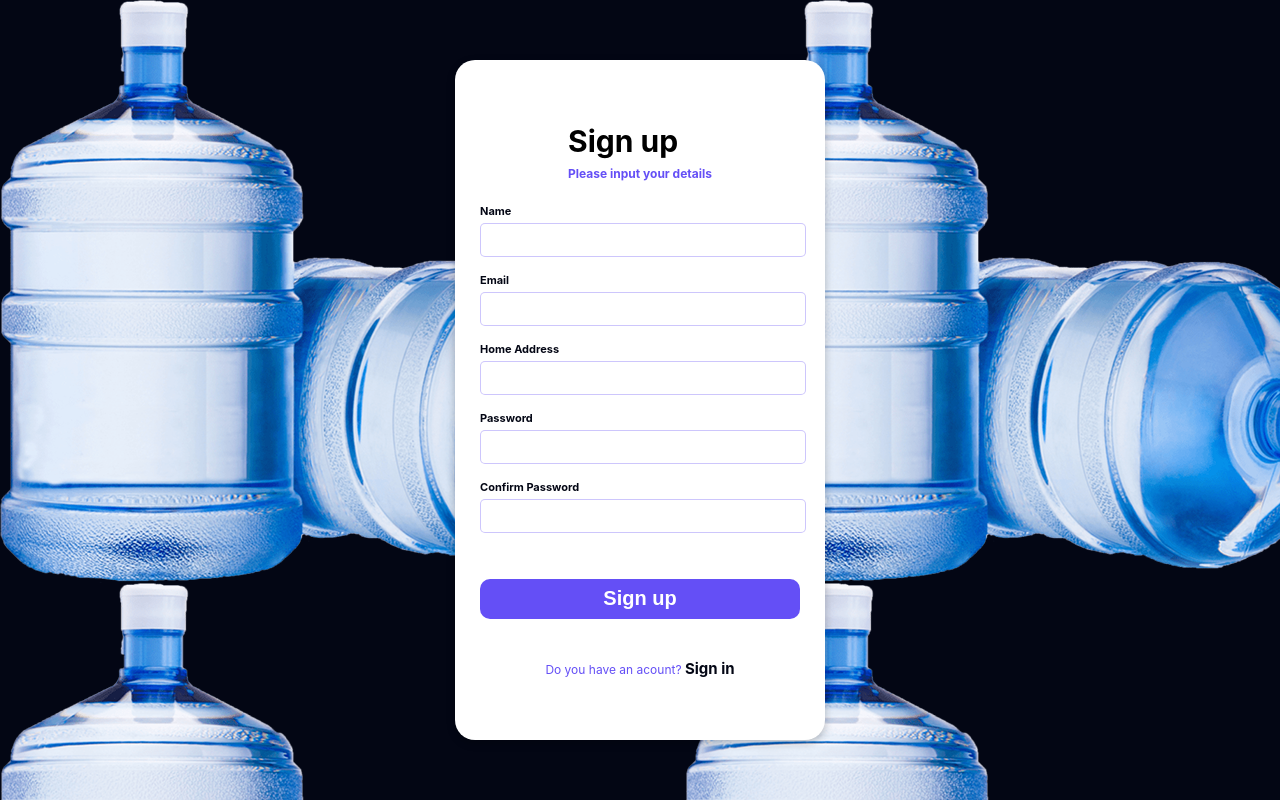
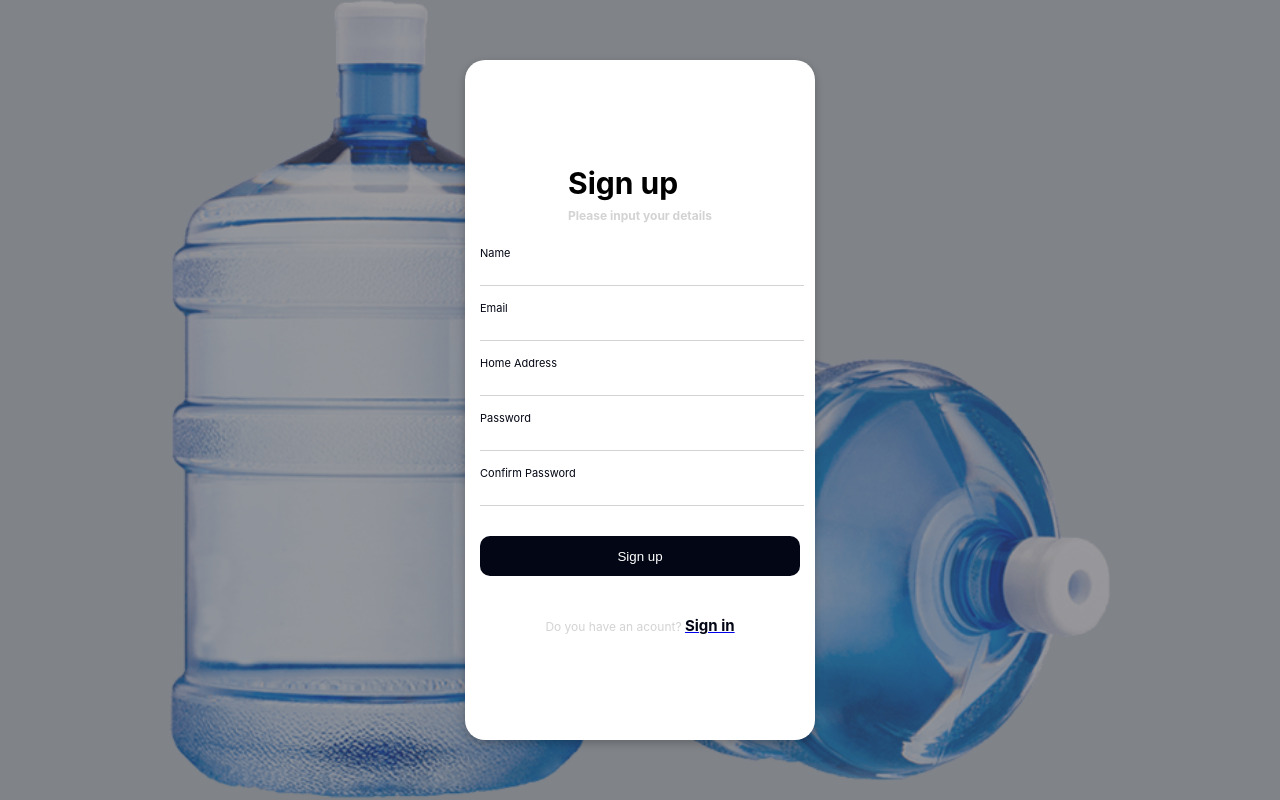
Before and after one commit to Dc-Valerian/BootCamp-WaterProject-, a React (Create React App) app: page /signup in a window 1280 px wide. Built offline with nearby package versions, Linux system fonts and the light colour scheme.

Commit message:
updated the auth

```diff
--- a/package.json
+++ b/package.json
@@ -5,6 +5,7 @@
   "dependencies": {
     "@hookform/resolvers": "^2.9.11",
     "@reduxjs/toolkit": "^1.9.3",
+    "@tanstack/react-query": "^4.26.1",
     "@testing-library/jest-dom": "^5.16.5",
     "@testing-library/react": "^13.4.0",
     "@testing-library/user-event": "^13.5.0",
--- a/src/Components/Auth/Login.tsx
+++ b/src/Components/Auth/Login.tsx
@@ -1,74 +1,84 @@
 import React from "react";
 import styled from "styled-components";
-import bg from "../Assets/water.png";
+import bg from "../Assets/water.png"
 import { AiFillStar } from "react-icons/ai";
 import { FcGoogle } from "react-icons/fc";
 import { NavLink } from "react-router-dom";
-import Header from "../Header/Header";
 
-const Signin = () => {
+const Signup = () => {
   return (
     <Container>
       <Wrapper>
         {/* <One> */}
         <Box>
           <Sign>
-            Sign in
+            Sign Up
             <Please>Please input your details</Please>
           </Sign>
 
           <Input>
+
             <Email>Email</Email>
-            <input type="text" />
+            <input type="text"/>
             <Email>Password</Email>
             <input type="password" />
+
           </Input>
-          <button>Sign in</button>
-          <Signn>
-            Don't have an acount?{" "}
-            <NavLink to="/signup" style={{ textDecoration: "none" }}>
+          <button>Sign up</button>
+          <Signin>
+            Do you have an acount?{" "}
+            <NavLink to="/homepage">
               <span
                 style={{
                   color: "#030614",
                   fontWeight: "bold",
                   cursor: "pointer",
                   fontSize: "15px",
-                  textDecoration: "none",
                 }}
               >
-                Sign up
+                Sign in
               </span>
             </NavLink>
-          </Signn>
+          </Signin>
         </Box>
       </Wrapper>
     </Container>
   );
 };
 
-export default Signin;
+export default Signup;
 
 const Email = styled.div`
   font-size: 11px;
   margin-top: 15px;
   margin-bottom: 5px;
-  font-weight: bold;
 `;
 const Logo = styled.div`
   font-size: 25px;
   font-weight: bold;
 `;
 
-const Signn = styled.div`
+const Signin = styled.div`
   font-size: 12px;
   color: lightgray;
   margin-top: 40px;
-  color: #644ff6;
+
+
 `;
 const Input = styled.div`
   width: 100%;
   color: #030614;
   /* background-color: red; */
+
+  input{
+    height: 50px;
+    /* width: 20px; */
+    border-radius: 5px;
+    background-color:#EDF2F7;
+    border: none;
+    outline: none;
+    /* padding-left: 15px; */
+  }
 `;
 
 const Two = styled.div``;
@@ -85,7 +95,7 @@ const Please = styled.div`
   font-size: 12px;
   line-height: 30px;
   /* margin-top: 10px; */
-  color: #644ff6;
+  color: lightgray;
   /* margin-bottom: 25px; */
 `;
 const Google = styled.div`
@@ -105,13 +115,13 @@ const Google = styled.div`
 // const Second = styled.div``
 
 const Box = styled.div`
-  padding-left: 25px;
-  padding-right: 25px;
+  padding-left: 15px;
+  padding-right: 15px;
   /* border: 1px solid black; */
   border-radius: 20px;
-  background-color: white;
+  background-color:grey;
   width: 25%;
-  height: 85%;
+  height: 55%;
   display: flex;
   align-items: center;
   justify-content: center;
@@ -128,28 +138,18 @@ const Box = styled.div`
     border: none;
     font-size: 15px;
     outline: none;
-    height: 30px;
-    border-radius: 5px;
-    border: 1px solid #654ff652;
-    /* background-color: #644ff6; */
-    /* border-bottom: 1px solid lightgray; */
+    border-bottom: 1px solid lightgray;
     width: 100%;
   }
   button {
     margin-top: 30px;
-    background-color: #644ff6;
+    background-color: #030614;
     color: white;
     width: 100%;
     height: 40px;
     cursor: pointer;
     border-radius: 10px;
     border: none;
-    font-size: 20px;
-    font-weight: bold;
-    :hover {
-      background-color: #030614;
-      transform: all 350ms;
-    }
   }
 `;
 
@@ -166,17 +166,31 @@ const Wrapper = styled.div`
   height: 100vh;
   display: flex;
   justify-content: center;
+
   align-items: center;
   background-image: url(${bg});
-  background-color: #030614;
+  background-color: #c1cbd6;
+  /* width: 50%;
+  height: 100%; */
+  background-position: center;
+  background-size: contain;
+  background-repeat: no-repeat;
+  /* background-color: red; */
+  position: relative;
 
-  object-position: center;
-  object-fit: cover;
+  ::before {
+    content: "";
+    width: 100%;
+    height: 100%;
+    background-color: #414040a1;
+    opacity: 0.8;
+    position: absolute;
+  }
 `;
 
 const Container = styled.div`
-  /* background-color: rgb(230, 232, 236); */
+  /* background-color: rgb(230, 232, 236);
   display: flex;
   align-items: center;
-  justify-content: center;
+  justify-content: center;  */
 `;
--- a/src/Components/Auth/Register.tsx
+++ b/src/Components/Auth/Register.tsx
@@ -1,44 +1,13 @@
 import React from "react";
 import styled from "styled-components";
-// import bg from "../Assets/water.jpg";
 import bg from "../Assets/water.png"
 import { AiFillStar } from "react-icons/ai";
 import { FcGoogle } from "react-icons/fc";
 import { NavLink } from "react-router-dom";
-import * as yup from "yup";
-import { useForm } from "react-hook-form";
-import { yupResolver } from "@hookform/resolvers/yup";
 
 const Signup = () => {
-  const schema = yup
-    .object({
-      name: yup.string().required("Name is a Required Field"),
-      email: yup
-        .string()
-        .required("Please Enter Your Valid Email Address")
-        .email(),
-      homeAddress: yup.string().required("This is a required Field"),
-      password: yup.string().min(5).required("Please enter a password"),
-      confirmpassword: yup
-        .string()
-        .oneOf([yup.ref("password")])
-        .required(),
-    })
-    .required();
-
-  type formData = yup.InferType<typeof schema>;
-
-  const {
-    handleSubmit,
-    formState: { errors },
-    reset,
-    register,
-  } = useForm<formData>({
-    resolver: yupResolver(schema),
-  });
-
   return (
-    <Container id="register">
+    <Container>
       <Wrapper>
         {/* <One> */}
         <Box>
@@ -49,36 +18,26 @@ const Signup = () => {
 
           <Input>
             <Email>Name</Email>
-            <input {...register("name")} type="text" />
-            <p>{errors?.name && errors?.name?.message}</p>
-
+            <input />
             <Email>Email</Email>
-            <input {...register("email")} type="email" />
-            <p>{errors?.name && errors?.email?.message}</p>
-
+            <input />
             <Email>Home Address</Email>
-            <input {...register("homeAddress")} type="text" />
-            <p>{errors?.name && errors?.email?.message}</p>
-
+            <input />
             <Email>Password</Email>
-            <input {...register("password")} type="password" />
-            <p>{errors?.password && errors?.password?.message}</p>
-
+            <input />
             <Email>Confirm Password</Email>
-            <input {...register("confirmpassword")} type="password" />
-            <p>{errors?.confirmpassword && errors?.confirmpassword?.message}</p>
+            <input />
           </Input>
-          <button type="submit">Sign up</button>
+          <button>Sign up</button>
           <Signin>
             Do you have an acount?{" "}
-            <NavLink to="/login" style={{ textDecoration: "none" }}>
+            <NavLink to="/">
               <span
                 style={{
                   color: "#030614",
                   fontWeight: "bold",
                   cursor: "pointer",
                   fontSize: "15px",
-                  textDecoration: "none",
                 }}
               >
                 Sign in
@@ -97,7 +56,6 @@ const Email = styled.div`
   font-size: 11px;
   margin-top: 15px;
   margin-bottom: 5px;
-  font-weight: bold;
 `;
 const Logo = styled.div`
   font-size: 25px;
@@ -108,7 +66,6 @@ const Signin = styled.div`
   font-size: 12px;
   color: lightgray;
   margin-top: 40px;
-  color: #644ff6;
 `;
 const Input = styled.div`
   width: 100%;
@@ -130,7 +87,7 @@ const Please = styled.div`
   font-size: 12px;
   line-height: 30px;
   /* margin-top: 10px; */
-  color: #644ff6;
+  color: lightgray;
   /* margin-bottom: 25px; */
 `;
 const Google = styled.div`
@@ -150,8 +107,8 @@ const Google = styled.div`
 // const Second = styled.div``
 
 const Box = styled.div`
-  padding-left: 25px;
-  padding-right: 25px;
+  padding-left: 15px;
+  padding-right: 15px;
   /* border: 1px solid black; */
   border-radius: 20px;
   background-color: white;
@@ -173,28 +130,18 @@ const Box = styled.div`
     border: none;
     font-size: 15px;
     outline: none;
-    height: 30px;
-    border-radius: 5px;
-    border: 1px solid #654ff652;
-    /* background-color: #644ff6; */
-    /* border-bottom: 1px solid lightgray; */
+    border-bottom: 1px solid lightgray;
     width: 100%;
   }
   button {
     margin-top: 30px;
-    background-color: #644ff6;
+    background-color: #030614;
     color: white;
     width: 100%;
     height: 40px;
     cursor: pointer;
     border-radius: 10px;
     border: none;
-    font-size: 20px;
-    font-weight: bold;
-    :hover {
-      background-color: #030614;
-      transform: all 350ms;
-    }
   }
 `;
 
@@ -211,17 +158,31 @@ const Wrapper = styled.div`
   height: 100vh;
   display: flex;
   justify-content: center;
+
   align-items: center;
   background-image: url(${bg});
-  background-color: #030614;
+  background-color: #c1cbd6;
+  /* width: 50%;
+  height: 100%; */
+  background-position: center;
+  background-size: contain;
+  background-repeat: no-repeat;
+  /* background-color: red; */
+  position: relative;
 
-  object-position: center;
-  object-fit: cover;
+  ::before {
+    content: "";
+    width: 100%;
+    height: 100%;
+    background-color: #414040a1;
+    opacity: 0.8;
+    position: absolute;
+  }
 `;
 
 const Container = styled.div`
-  /* background-color: rgb(230, 232, 236); */
+  /* background-color: rgb(230, 232, 236);
   display: flex;
   align-items: center;
-  justify-content: center;
+  justify-content: center;  */
 `;
--- a/src/Components/Header/Header.tsx
+++ b/src/Components/Header/Header.tsx
@@ -24,7 +24,9 @@ const Header = () => {
     <div>
       <Container>
         <Wrapper>
-          <Logo src={logo}/>
+        <NavLink to="/homepage">
+        <Logo src={logo}/>
+        </NavLink>
 
           <NavWrapper>
             <Nav to="">Home</Nav>
--- a/src/Components/Home/Card.tsx
+++ b/src/Components/Home/Card.tsx
@@ -1,6 +1,6 @@
 import React from 'react'
 import styled from 'styled-components'
-import chat from "../../Components/Assets/card-hover.png"
+import chat from "../Assets/card-hover.png"
 
 interface props{
     title:string;
--- a/src/Components/Home/Hero.tsx
+++ b/src/Components/Home/Hero.tsx
@@ -1,9 +1,9 @@
 import styled from 'styled-components'
 import GlobalButton from "../GlobalProps/GlobalButton"
-import bg from "../../Assets/line3.png"
+// import bg from "../../Assets/line3.png"
 import {CgProfile} from "react-icons/cg"
-import pic from "../../Assets/nice3rm.png"
-import bg1 from "../../Assets/BgImage.jpg"
+// import pic from "../../Assets/nice3rm.png"
+// import bg1 from "../../Assets/BgImage.jpg"
 import bg5 from "../Assets/bg5.jpg"
 import { NavLink } from 'react-router-dom'
 
```
Also changed, not shown: 1 other file (tests, documents, lock files or other folders).
